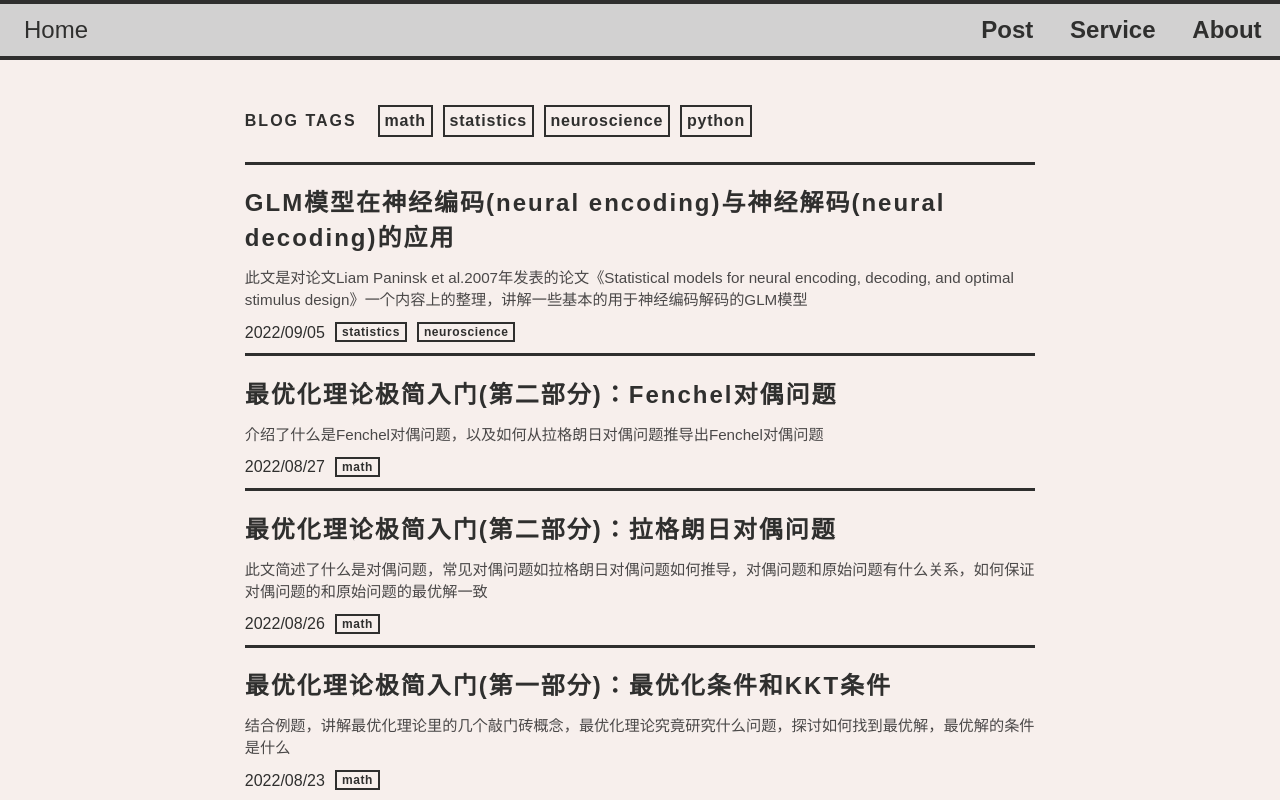
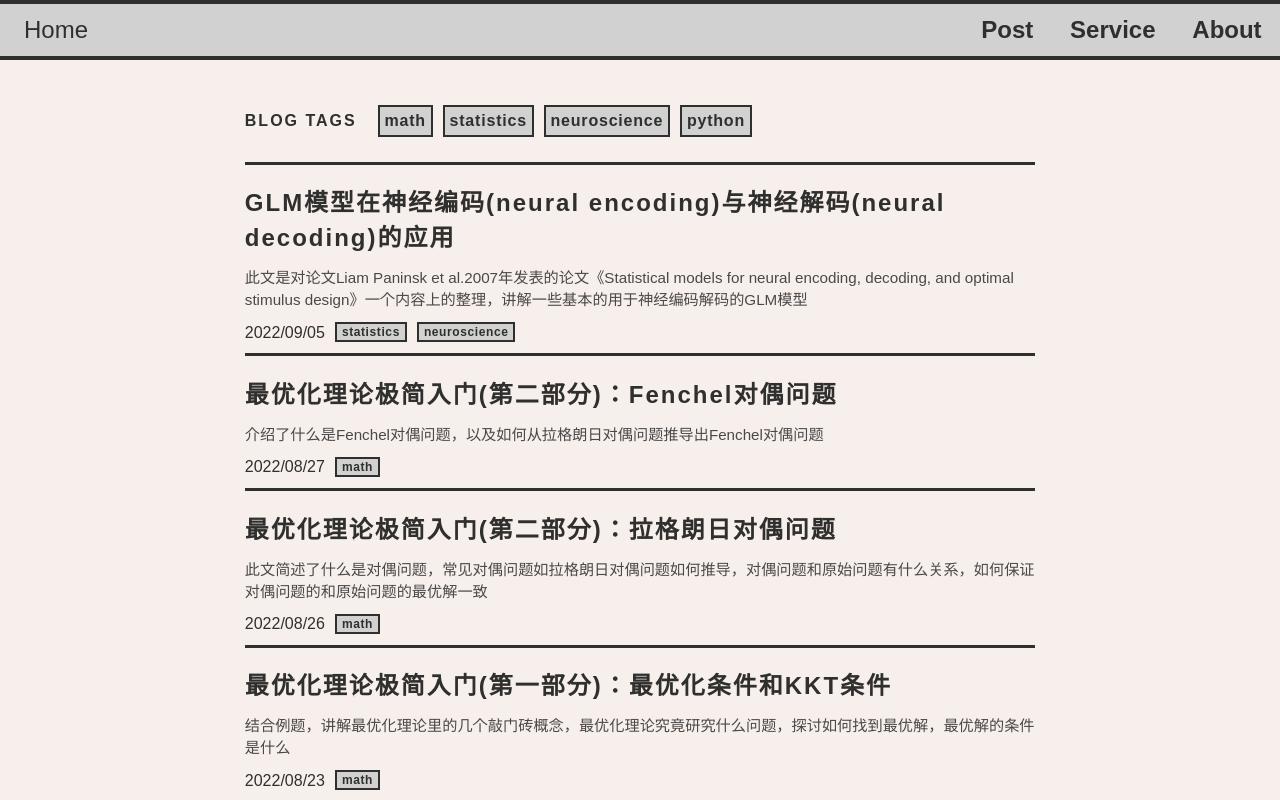
Before and after one commit to kisaragiRY/Rane-Blog, a React (Create React App) app: page /post in a window 1280 px wide. Shown: the top 800 px of the page. Built offline with nearby package versions, Linux system fonts and the light colour scheme; a web font is replaced by a local one.

Commit message:
bg color #1

```diff
--- a/src/Components/Button/Button.style.js
+++ b/src/Components/Button/Button.style.js
@@ -9,7 +9,7 @@ export const Button =styled.button`
   color: var(--color-text);
   letter-spacing: .05em;
   font-weight: bold;
-  background-color: var(--color-bg);
+  background-color: var(--color-grey);
   &:hover{
     cursor: pointer;
     background-color: var(--color-red);
```
